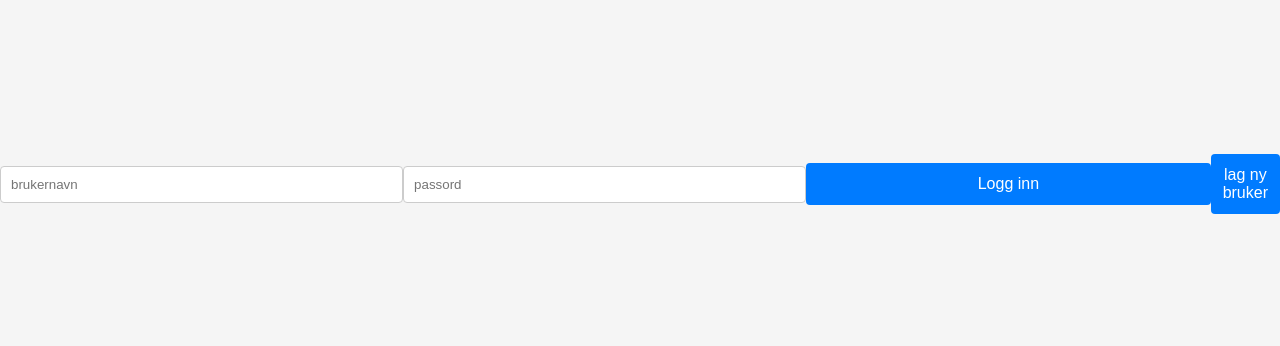
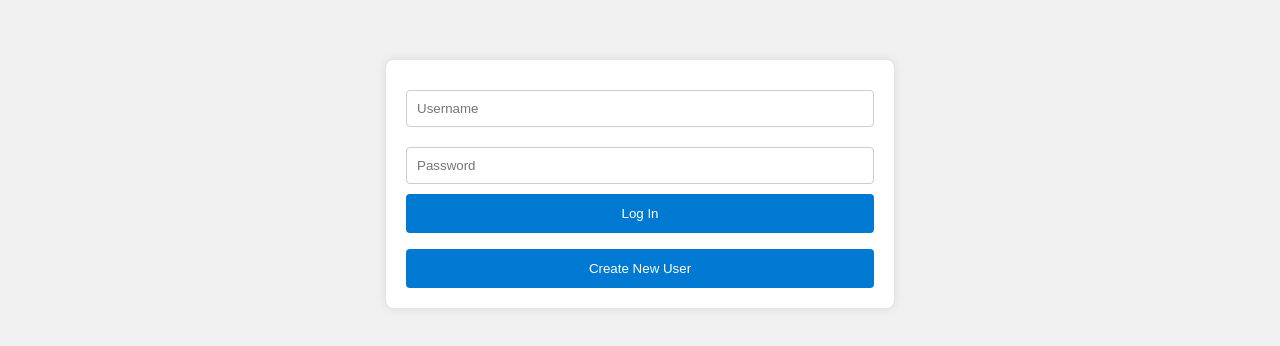
Before and after one commit to henriktheboss/Redditknockoff, a website: page login.html in a window 1280 px wide. Shown: the part 216-562 px from the top of the page. Drawn offline with Linux system fonts and the light colour scheme.

Commit message:
styling på login side

```diff
--- a/login.css
+++ b/login.css
@@ -1,55 +1,48 @@
-/* styles.css */
-
 body {
+    font-family: 'Arial', sans-serif;
+    margin: 0;
+    padding: 0;
     display: flex;
     align-items: center;
     justify-content: center;
     height: 100vh;
-    margin: 0;
-    background-color: #f5f5f5;
-    font-family: Arial, sans-serif;
+    background-color: #f0f0f0;
 }
 
-.container {
+.login-container {
     background-color: #ffffff;
     padding: 20px;
     border-radius: 8px;
-    box-shadow: 0 0 20px rgba(0, 0, 0, 0.2);
-    max-width: 400px;
-    width: 100%;
-}
-
-.form-group {
-    margin-bottom: 20px;
-}
-
-label {
-    display: block;
-    font-size: 14px;
-    margin-bottom: 8px;
-    color: #333;
+    box-shadow: 0 0 10px rgba(0, 0, 0, 0.1);
+    text-align: center;
 }
 
 input {
     width: 100%;
     padding: 10px;
+    margin: 10px 0;
+    box-sizing: border-box;
     border: 1px solid #ccc;
     border-radius: 4px;
-    box-sizing: border-box;
 }
 
 button {
-    background-color: #007bff;
+    width: 100%;
+    padding: 12px;
+    background-color: #0079d3;
     color: #fff;
-    padding: 12px;
     border: none;
     border-radius: 4px;
     cursor: pointer;
-    width: 100%;
-    font-size: 16px;
-    transition: background-color 0.3s ease;
 }
 
 button:hover {
-    background-color: #0056b3;
+    background-color: #005499;
 }
+
+a {
+    text-decoration: none;
+    color: #0079d3;
+    display: block;
+    margin-top: 10px;
+}
--- a/login.html
+++ b/login.html
@@ -3,18 +3,17 @@
 <head>
     <meta charset="UTF-8">
     <meta name="viewport" content="width=device-width, initial-scale=1.0">
-    <title>Document</title>
+    <title>Login Page</title>
     <link rel="stylesheet" href="login.css">
 </head>
 <body>
-
-    <input type="text" id="brukernavn" placeholder="brukernavn">
-    <input type="password" id="passord" placeholder="passord">
-    <button onclick="login()">Logg inn</button>
-    <p id="feilmelding"></p>
+    <div class="login-container">
+        <input type="text" id="brukernavn" placeholder="Username">
+        <input type="password" id="passord" placeholder="Password">
+        <button onclick="login()">Log In</button>
+        <p id="feilmelding"></p>
+        <a href="lagBruker.html"><button>Create New User</button></a>
+    </div>
     <script src="script.js"></script>
-
-    <A href="lagBruker.html"><button>lag ny bruker</button></A>
-
 </body>
 </html>
--- a/script.js
+++ b/script.js
@@ -12,7 +12,7 @@ async function login(){
 
     if(respons.ok){
         //(const data = respons.json()
-        window.location.href = "index.html"
+        window.location.href = "inxed.html"
     }
     else{
         const data = await respons.json()
```
Also changed, not shown: 1 other file.
